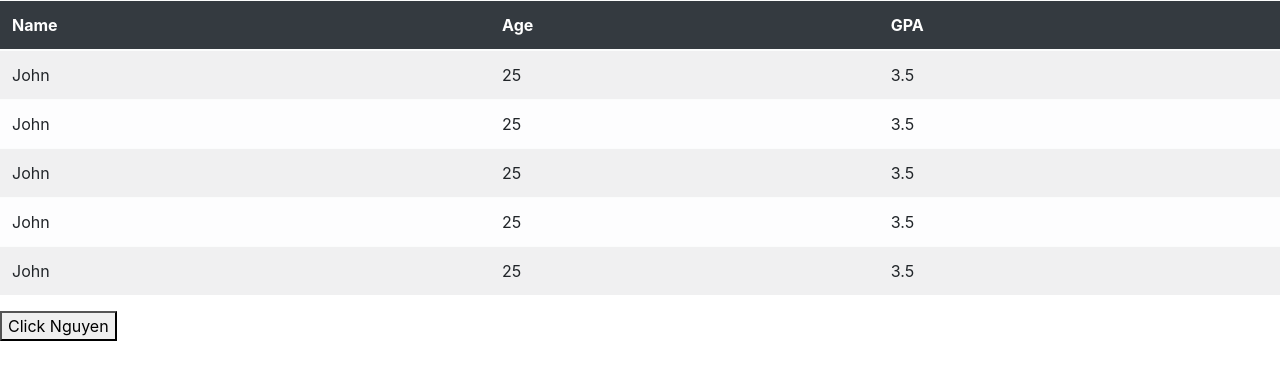
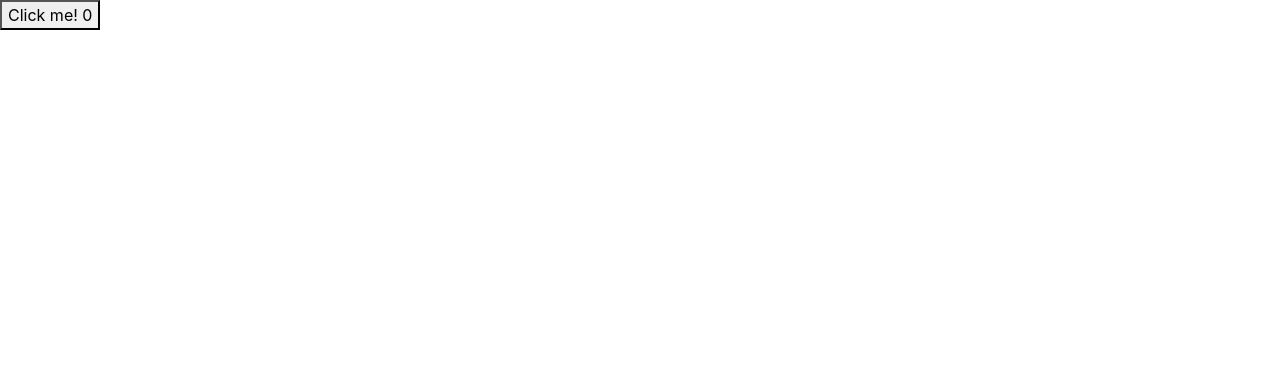
Before and after one commit to sotreduch2602/my-react-app, a React (Vite) app: page / in a window 1280 px wide. Shown: the top 380 px of the page. Built offline with nearby package versions, Linux system fonts and the light colour scheme.

Commit message:
Button UseState

```diff
--- a/src/App.jsx
+++ b/src/App.jsx
@@ -5,10 +5,15 @@ function App() {
     <>
       {/* BT1 */}
       {/* <Button text="Đăng Nhập" color="blue" /> */}
+
       {/* BT2 */}
-      <List></List>
+      {/* <List></List> */}
+
       {/* BT3 */}
-      <Button onClick={() => alert("Button clicked!")}>Click Nguyen</Button>
+      {/* <Button onClick={() => alert("Button clicked!")}>Click Nguyen</Button> */}
+
+      {/* BT4 */}
+      <Button></Button>
     </>
   );
 }
--- a/src/components/Button/Button.jsx
+++ b/src/components/Button/Button.jsx
@@ -1,18 +1,27 @@
+import { useState } from "react";
 import "./Button.css";
 
-const Button = (props) => {
+const Button = () => {
+  const [x, setX] = useState(0);
+
   const handleClick = () => {
-    alert("Button clicked!");
+    setX(x + 1);
   };
 
   return (
     <>
+      {/* BT1 */}
       {/* <button onClick={handleClick} className={`text-${props.color}`}>
         {props.text} - {props.color}
       </button> */}
-      <button onClick={props.onClick}>
+
+      {/* BT3 */}
+      {/* <button onClick={props.onClick}>
         {props.children}
-      </button>
+      </button> */}
+
+      {/* BT4-UseState */}
+      <button onClick={handleClick}>Click me! {x}</button>
     </>
   );
 };
```
